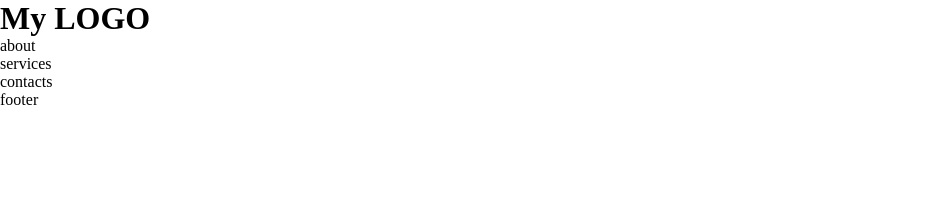
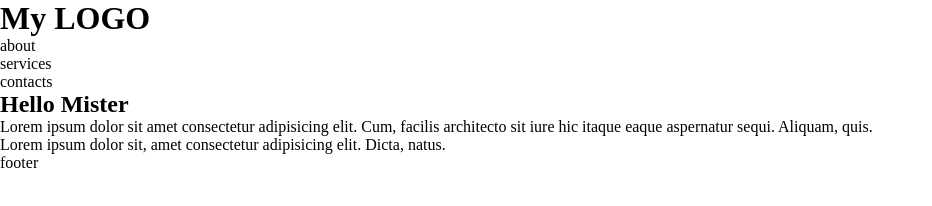
Before and after one commit to yefserh/git-test, a plain HTML site: page index.html in a window 1280 px wide. Shown: the whole page, without its empty margins (0-932 px from the left). Drawn offline with Linux system fonts and the light colour scheme.

Commit message:
added reviews

```diff
--- a/index.html
+++ b/index.html
@@ -27,6 +27,21 @@
       <div class="page__services services">
         <a href="services.html" class="services__link"></a>
       </div>
+
+      <div class="page__reviews reviews">
+        <div class="reviews__item">
+          <h2 class="reviews__title">Hello Mister</h2>
+          <div class="reviews__content">
+            <p class="reviews__par">
+              Lorem ipsum dolor sit amet consectetur adipisicing elit. Cum, facilis architecto sit
+              iure hic itaque eaque aspernatur sequi. Aliquam, quis.
+            </p>
+            <p class="reviews__par">
+              Lorem ipsum dolor sit, amet consectetur adipisicing elit. Dicta, natus.
+            </p>
+          </div>
+        </div>
+      </div>
     </main>
     <footer class="footer">footer</footer>
   </body>
```
